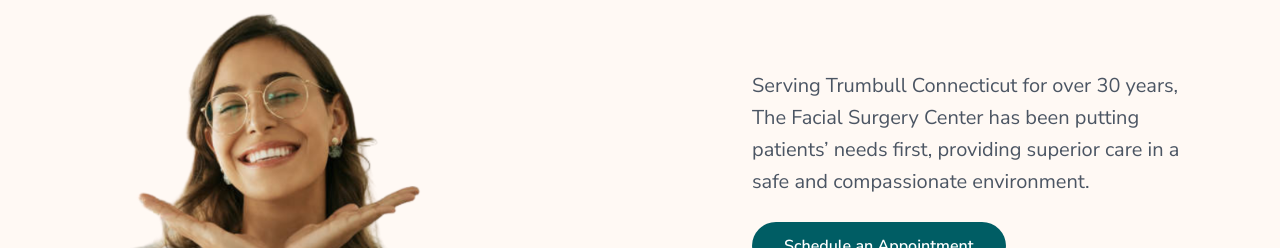
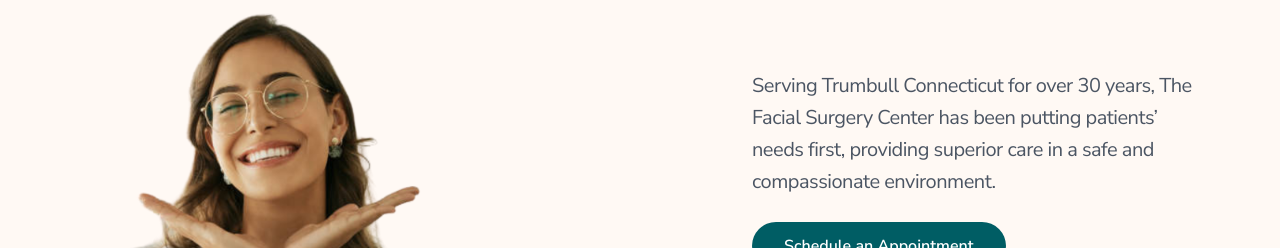
Before and after one commit to glulu4/joey-fsc, a Next.js app: page / in a window 1280 px wide. Shown: the part 552-800 px from the top of the page. Built offline with nearby package versions, Linux system fonts and the light colour scheme; no server answers.

Commit message:
fixed jawn :

```diff
--- a/src/components/ui/BodyText.tsx
+++ b/src/components/ui/BodyText.tsx
@@ -24,7 +24,7 @@ export default function BodyText({
     }
 
     return (
-        <Tag className={`${variants[variant]} ${className} text-prettymtracking-tight`}>
+        <Tag className={`${variants[variant]} ${className} text-pretty tracking-tight`}>
             {children}
         </Tag>
     );
```
